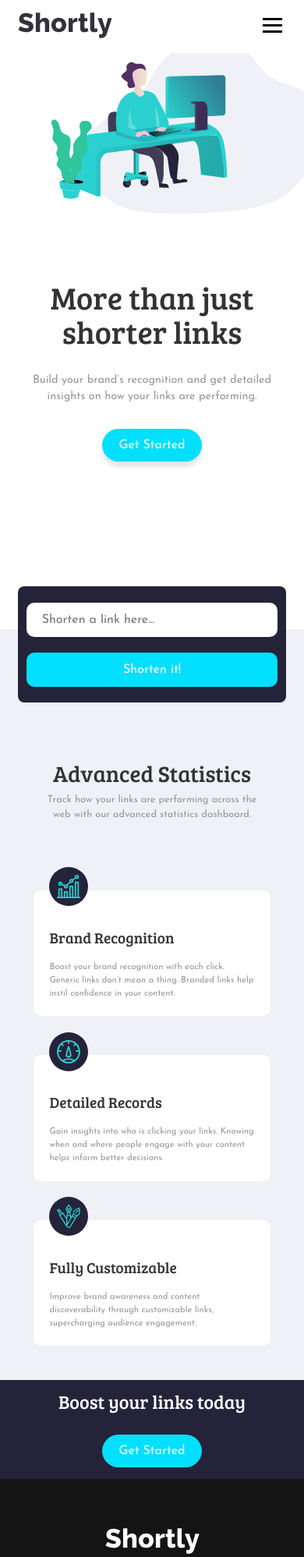
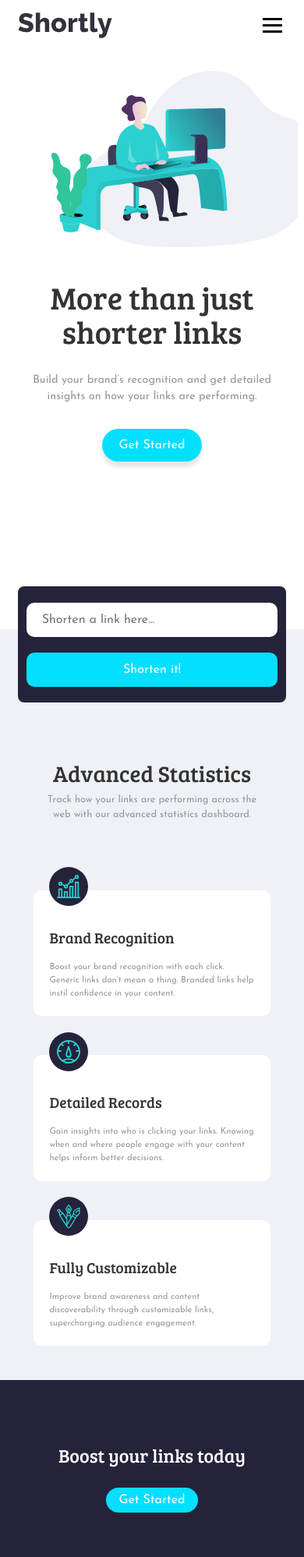
Before and after one commit to Mrityunjay383/URL-Shortening-landing-page-, a plain HTML site: page index.html in a window 390 px wide. Shown: the top 1997 px of the page at 78% size. Drawn offline with nearby package versions, Linux system fonts and the light colour scheme.

Commit message:
Fixed some alignment bugs

```diff
--- a/index.html
+++ b/index.html
@@ -158,7 +158,7 @@
     </div>
   </div>
 </div>
-<div class="credit">Designed By <spam class="credit-name">Mrityunjay</spam>
+<div class="credit">Developed By <a target="_blank" href="https://www.instagram.com/mrityunjay.404/" class="credit-name">Mrityunjay</a>
 </div>
 
 
--- a/styles/responsivestyle.css
+++ b/styles/responsivestyle.css
@@ -221,6 +221,12 @@
   .feat-content p {
     font-size: 0.8rem;
   }
+  .cta{
+    padding: 10vh 3%;
+  }
+  .cta-btn{
+    padding: 5px 15px;
+  }
   .link-container{
     flex-direction: column;
     align-items: center;
@@ -236,9 +242,13 @@
     left: 2vh;
     right: 2vh;
   }
+  .tittle-img-container-1{
+    overflow-x: hidden;
+  }
   .tittle-img-1{
     width: 100%;
     left: 5vh;
+    top: 0;
   }
   .tittle-content h1{
     font-size: 2.5rem;
--- a/styles/style.css
+++ b/styles/style.css
@@ -1,7 +1,9 @@
+html{
+  overflow-x: hidden;
+}
 body {
   font-family: 'Josefin Sans', sans-serif;
   color: #333333;
-  overflow-x: hidden;
 }
 
 p {
@@ -97,6 +99,7 @@ h1, h2, h3, h4 {
 .tittle-content p {
   font-size: 1.3rem;
   width: 75%;
+  margin: 25px 0;
 }
 .tittle-img-container-1{
   display: none;
```
Also changed, not shown: 2 other files.
